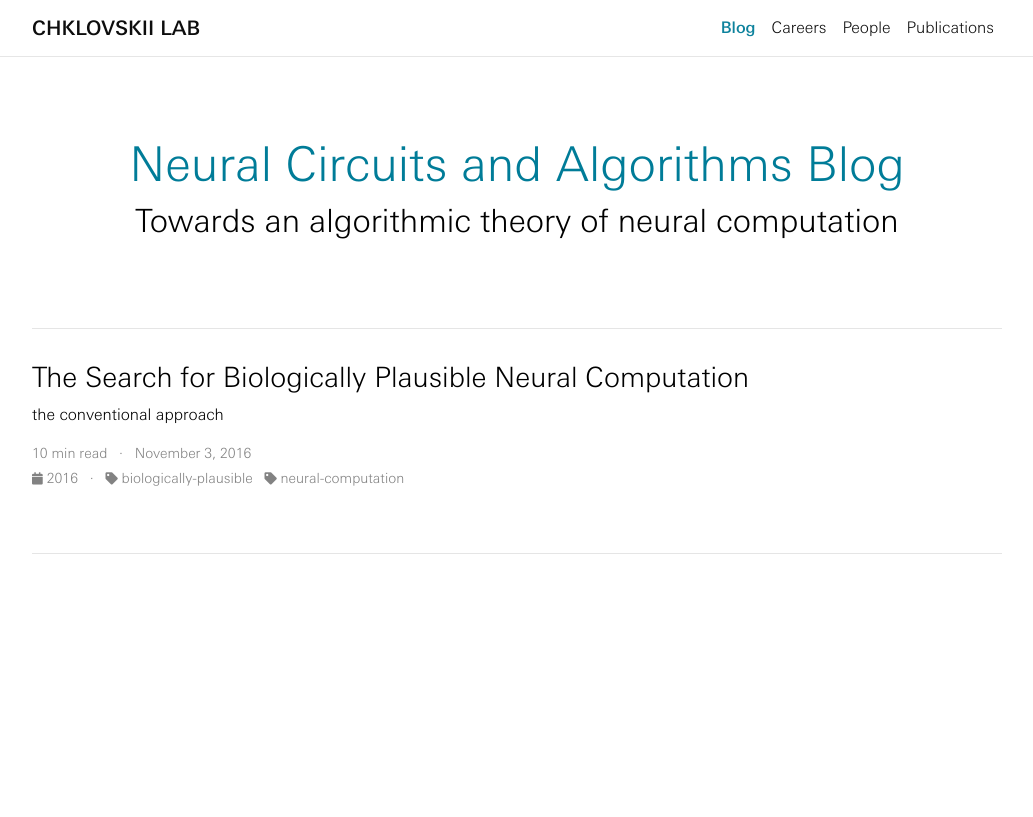
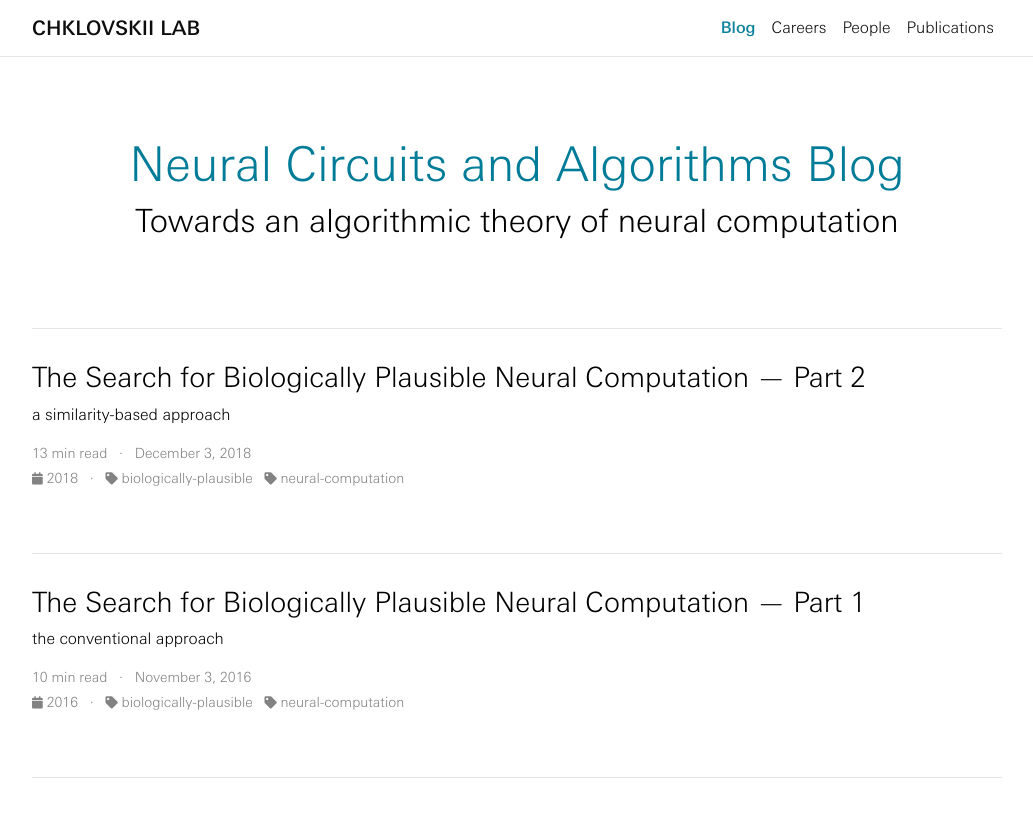
Before and after one commit to neural-circuits-and-algorithms/NCA-website, a Jekyll site: the page built from blog/index.html, in a window 1280 px wide. Shown: the top 817 px of the page, without its empty margins (123-1156 px from the left). Built offline with Jekyll 4.4.1, drawn with Linux system fonts in a browser that asks for light colours; nearby versions of some CDN libraries; the list of posts is cut into pages by our own code; comment, search, counter and statistics services are not loaded; a style sheet for code colours, icons or effects is not loaded; some of the changed lines change nothing that is shown.

Commit message:
blog post 2

```diff
--- a/_posts/2016-11-03-bio-conventional.md
+++ b/_posts/2016-11-03-bio-conventional.md
@@ -1,6 +1,6 @@
 ---
 layout: distill
-title: The Search for Biologically Plausible Neural Computation
+title: The Search for Biologically Plausible Neural Computation — Part 1
 description: the conventional approach
 date: 2016-11-03
 categories: biologically-plausible neural-computation
--- /dev/null
+++ b/_posts/2018-12-03-bio-conventional2.md
@@ -0,0 +1,169 @@
+---
+layout: distill
+title: The Search for Biologically Plausible Neural Computation — Part 2
+description: a similarity-based approach
+date: 2018-12-03
+categories: biologically-plausible neural-computation
+
+authors:
+  - name: Dmitri 'Mitya' Chklovskii
+    url: "https://scholar.google.com/citations?user=7Bgb5TUAAAAJ&hl=en"
+    affiliations:
+      name: Flatiron Institue
+  - name: Cengiz Pehlevan
+    url: "https://scholar.google.com/citations?user=veDLTPEAAAAJ"
+    affiliations:
+      name: Harvard University
+toc:
+  - name: Similarity-matching objective function
+  - name: Variable substitution trick
+  - name: Online algorithm and neural network
+  - name: Other similarity-based objectives and linear networks
+  - name: Nonnegative similarity-matching objective and a nonlinear network
+  - name: Similarity-based algorithms as general-purpose tools
+
+---
+This is the second post in a series reviewing recent progress in designing artificial neural networks (NNs) that resemble natural NNs not just superficially, but on a deeper, algorithmic level. In addition to serving as models of natural NNs, such networks can serve as general-purpose machine learning algorithms. Respecting biological constraints, viewed naively as a handicap in developing competitive general-purpose machine learning algorithms, can instead facilitate the development of artificial NNs by restricting the search space of possible algorithms.
+
+In the previous post, we focused on the constraints that must be met for an unsupervised algorithm to be biologically plausible. For an algorithm to be implementable as a NN, it must be formulated in the online setting. In the corresponding NN, synaptic weight updates must be local, i.e. depend on the activity of only two neurons that the synapse connects. Then, we demonstrated that deriving NNs for dimensionality reduction in a conventional way - by minimizing the reconstruction error - results in multi-neuron networks with biologically implausible non-local learning rules.
+
+In this post, we propose a different objective function which we term similarity matching. From this objective function, we derive an online algorithm implementable by a NN with local learning rules. Then, we introduce other similarity-based algorithms which include more biological features such as different neuron classes and nonlinear activation functions. Finally, we review similarity-matching algorithms with state-of-the-art performance.
+
+## Similarity-matching objective function
+
+We start by stating an objective function that will be used to derive NNs for linear dimensionality reduction. Let ${\bf x_t} \in R^n, t=1,…T$, be a set of data points (inputs) and ${\bf y_t} \in R^k, t=1,…T, (k<n)$ be their learned representation (outputs). The similarity of a pair of inputs, ${\bf x_t}$ and ${\bf x_t \'}$, can be defined as their dot-product, ${\bf x_t}$⊤${\bf x_t\'}$. Analogously, the similarity of a pair of outputs is {\bf y_t}⊤{\bf y_t}′. Similarity matching, as its name suggests, learns a representation where the similarity between each pair of outputs matches that of the corresponding inputs:
+
+$$
+\min_{ {\bf y}_1,\ldots,{\bf y}_T}  \frac{1}{T^2}  \sum_{t=1}^T  \sum_{t'=1}^T \left({\bf x}_t^\top {\bf x}_{t'} - {\bf y}_t^\top {\bf y}_{t'} \right)^2. \qquad\qquad (2.1)
+$$
+
+This offline objective function, previously employed for multidimensional scaling, is optimized by the projections of inputs onto the principal subspace of their covariance, i.e. performing PCA up to an orthogonal rotation. Moreover, (2.1) has no local minima other than the principal subspace solution.
+
+The similarity-matching objective (2.1) may seem like a strange choice for deriving an online algorithm implementable by a NN. In the online setting, inputs are streamed to the algorithm sequentially and each output must be computed before the ne${\bf x_t}$ input arrives. Yet, in (2.1), pairs of inputs and outputs from different time points interact with each other. In addition, whereas ${\bf x_t}$ and ${\bf y_t}$ could be interpreted as inputs and outputs to a network, unlike in the reconstruction approach (1.4), synaptic weights do not appear explicitly in (2.1).
+
+
+## Variable substitution trick
+Both of the above concerns can be resolved by a simple math trick akin to completing the square. We first focus on the cross-term in (2.1), which we call similarity alignment. By re-ordering the variables and introducing a new variable, ${\bf W} \in R^{k \times n}$, we obtain:
+
+$$
+- \frac{1}{T^2}\sum_{t=1}^T \sum_{t'=1}^T  {\bf y}_{t}^\top {\bf y}_{t'} {\bf x}_t^\top {\bf x}_{t'}= - \frac{1}{T^2}\sum_{t=1}^T  {\bf y}_{t}^\top  \left[ \sum_{t'=1}^T {\bf y}_{t'} {\bf x}_{t'}^\top \right ] {\bf x}_t
+$$
+
+$$
+\qquad \qquad \qquad \qquad\qquad  =   \min_{ {\bf W} \in \mathbb{R}^{k\times n}}  -\frac{2}{T} \sum_{t=1}^T{\bf y}_t^\top {\bf W} {\bf x}_t + {\rm Tr } {\bf W}^\top {\bf W}.\; (2.2)
+$$
+
+To prove the second identity, find optimal ${\bf W}$ by taking a derivative of the expression on the right with respect to ${\bf W}$ and setting it to zero, and then substitute the optimal ${\bf W}$ back into the expression. Similarly, for the quartic ${\bf y_t}$ term in (2.1):
+
+$$
+\frac{1}{T^2}\sum_{t=1}^T \sum_{t'=1}^T  {\bf y}_{t}^\top {\bf y}_{t'} {\bf y}_t^\top {\bf y}_{t'}= \frac{1}{T^2}\sum_{t=1}^T  {\bf y}_{t}^\top  \left[ \sum_{t'=1}^T {\bf y}_{t'} {\bf y}_{t'}^\top \right ] {\bf y}_t
+$$
+
+$$
+\qquad \qquad \qquad \qquad\qquad  =   \max_{ {\bf M} \in \mathbb{R}^{k\times k}}  \frac{2}{T} \sum_{t=1}^T{\bf y}_t^\top {\bf M} {\bf y}_t - {\rm Tr }  {\bf M}^\top {\bf M}.\quad(2.3)
+$$
+
+By substituting (2.2) and (2.3) into (2.1) we get:
+
+$$
+\min_{ {\bf W}\in \mathbb{R}^{k\times n}}\max_{ {\bf M}\in \mathbb{R}^{k\times k}}  \frac{1}{T} \sum_{t=1}^T \left[2 {\rm Tr}\left({\bf W}^\top{\bf W}\right) - {\rm Tr}\left({\bf M}^\top{\bf M}\right) +  \min_{ {\bf y}_t\in \mathbb{R}^{k\times 1}}  l_t({\bf W},{\bf M},{\bf y}_t)\right],\; (2.4)
+$$
+
+where
+
+$$
+l_t({\bf W},{\bf M},{\bf y}_t)=-4{\bf x}_t^\top{\bf W}{\bf y}_t + 2{\bf y}_t^\top{\bf M}{\bf y}_t.\qquad\qquad (2.5)
+$$
+
+In the resulting objective function, (2.4),(2.5), optimal outputs at different time steps can be computed independently, making the problem amenable to an online algorithm. The price paid for this simplification is the appearance of the minimax optimization problem in variables, ${\bf W}$ and ${\bf M}$. Minimization over  ${\bf W}$ aligns output channels with the greatest variance directions of the input and maximization over ${\bf M}$ diversifies the output channels. The competition between the two in a gradient descent/ascent algorithm results in the principal subspace projection which is the only stable fixed point of the corresponding dynamics.
+
+## Online algorithm and neural network
+Now, we are ready to derive an algorithm for optimizing (2.1) online. First, by minimizing (2.5) with respect to ${\bf y_t}$ while keeping ${\bf W}$ and $ {\bf M} $ fixed we get the dynamics for the output variables:
+
+$$
+\dot{\bf y}_t={\bf W} {\bf x}_t-{\bf M} {\bf y}_t.\qquad\qquad (2.6)
+$$
+
+To find ${\bf y_t}$ after the presentation of the corresponding input, ${\bf x_t}$, (2.6) is iterated until convergence.
+
+After the convergence of ${\bf y_t}$ we update ${\bf W}$ and $ {\bf M} $ by gradient descent of (2.2) and gradient ascent of (2.3) respectively:
+
+$$
+W_{ij} \leftarrow W_{ij} + \eta \left(y_i{\bf x_j}-{\bf W}_{ij}\right), \qquad   M_{ij} \leftarrow M_{ij} + \eta \left(y_iy_j-M_{ij}\right). \qquad (2.7)
+$$
+
+Algorithm (2.6),(2.7), first derived [here](https://www.researchgate.net/publication/273003026_A_HebbianAnti-Hebbian_Neural_Network_for_Linear_Subspace_Learning_A_Derivation_from_Multidimensional_Scaling_of_Streaming_Data), can be naturally implemented by a biologically plausible NN, Figure 1. Here, activity (firing rate) of the upstream neurons corresponds to input variables. Output variables are computed by the dynamics of activity (2.6) in a single layer of neurons. Variables ${\bf W}$ and $ {\bf M} $ are represented by the weights of synapses in feedforward and lateral connections respectively. The learning rules (2.7) are local, i.e. the weight update, ΔWij, for the synapse between jth input neuron and ith output neuron depends only on the activities, ${\bf x_j}$, of jth input neuron and, ${\bf y_i}$, of ith output neuron, and the synaptic weight. In neuroscience, learning rules (2.7) for ${\bf W}$ and ${\bf M}$ are called Hebbian and anti-Hebbian respectively.
+<div class="row mt-3">
+    <div class="col-sm mt-3 mt-md-0">
+        {% include figure.html path="assets/img/blog/bio2_Figure1.png" class="img-fluid rounded z-depth-1" %}
+    </div>
+</div>
+<div class="caption">
+    Figure 1: A Hebbian/Anti-Hebbian network derived from similarity matching.
+</div>
+
+To summarize, starting with the similarity-matching objective, we derived a Hebbian/anti-Hebbian NN for dimensionality reduction. The minimax objective can be viewed as a zero-sum game played by the weights of feedforward and lateral connections. This demonstrates that synapses with local updates can still collectively work together to optimize a global objective. A similar, although not identical, NN was proposed by Foldiak heuristically. The advantage of our normative approach is that the offline solution is known. Although no proof of convergence exists in the online setting, algorithm (2.6),(2.7) performs well in practice.
+
+## Other similarity-based objectives and linear networks
+We used the same framework to derive NNs for other computational tasks and incorporating more biological features. As the algorithm (2.6),(2.7) and the NN in Figure 1 were derived from the similarity-matching objective (2.1), they project data onto the principal subspace but do not necessarily recover principal components per se. To derive PCA algorithms we modified the objective function (2.1), [here](https://arxiv.org/abs/1511.09468) and (here)[https://arxiv.org/abs/1810.06966], to encourage orthogonality of ${\bf W}$. Such algorithms are implemented by NNs of the same architecture as in Figure 1 but with slightly different learning rules.
+
+Although the similarity-matching NN in Figure 1 relies on biologically plausible local learning rules, it lacks biological realism in several other ways. For example, computing output requires recurrent activity that must settle faster than the time scale of the input variation, which is unlikely in biology. To respect this biological constraint, [we modified](https://arxiv.org/abs/1810.06966) the dimensionality reduction algorithm to avoid recurrency.
+
+Another non-biological feature of the NN in Figure 1 is that the output neurons compete with each other by communicating via lateral connections. In biology, such interactions are not direct but mediated by interneurons. To reflect these observations, we modified the objective function by introducing a whitening constraint:
+
+$$
+\min_{ {\bf y}_1,\ldots,{\bf y}_T}  - \frac{1}{T^2}\sum_{t=1}^T \sum_{t'=1}^T  {\bf y}_{t}^\top {\bf y}_{t'} {\bf x}_t^\top {\bf x}_{t'}, \qquad {\rm s.t.} \quad \frac 1T \sum_{t=1}^T {\bf y}_t {\bf y}_t^\top = {\bf I}_k, \qquad (2.8)
+$$
+
+where Ik is the k-by-k identity matrix. Then, by representing the whitening constraint using Lagrange relaxation, we derived NNs where interneurons appear naturally - their activity is modeled by the Lagrange multipliers, z⊤tzt′ (Figure 2):
+
+$$
+\min_{ {\bf y}_1,\ldots,{\bf y}_T} \max_{ {\bf z}_1,\ldots,{\bf z}_T } - \frac{1}{T^2}\sum_{t=1}^T \sum_{t'=1}^T  {\bf y}_{t}^\top {\bf y}_{t'} {\bf x}_t^\top {\bf x}_{t'} + \frac{1}{T^2}\sum_{t=1}^T \sum_{t'=1}^T  {\bf z}_{t}^\top {\bf z}_{t'} \left({\bf y}_{t}^\top {\bf y}_{t'} -\delta_{t,t'}\right). \; (2.9)
+$$
+
+Notice how (2.9) contains the y-z similarity-alignment term similar to (2.2). We can now derive learning rules for the y-z connections using the variable substitution trick, leading to the network in Figure 2. For details of this and other NN derivations, see [here](http://papers.nips.cc/paper/5885-a-normative-theory-of-adaptive-dimensionality-reduction-in-neural-networks).
+
+<div class="row mt-3">
+    <div class="col-sm mt-3 mt-md-0">
+        {% include figure.html path="assets/img/blog/bio2_Figure2.png" class="img-fluid rounded z-depth-1" %}
+    </div>
+</div>
+<div class="caption">
+    Figure 2: A biologically-plausible NN for whitening inputs, derived from a constrained similarity-alignment cost function.
+</div>
+
+## Nonnegative similarity-matching objective and a nonlinear network
+
+So far, we considered similarity-based NNs with linear neurons. However, biological neurons are not linear and many interesting computations require nonlinearity. A resolution to this discrepancy was suggested by the observation that the output of biological neurons is nonnegative (firing rate cannot be below zero). Hence, we modified the optimization problem by requiring that the output of the similarity-matching cost function (2.1) is nonnegative:
+
+$$
+\min_{ {\bf y}_1,\ldots,{\bf y}_T \geq 0}  \frac{1}{T^2}  \sum_{t=1}^T  \sum_{t'=1}^T \left({\bf x}_t^\top {\bf x}_{t'} - {\bf y}_t^\top {\bf y}_{t'} \right)^2. \qquad\qquad (2.10)
+$$
+
+Solutions of the optimization problem (2.10) are very different from PCA: They can cluster well-segregated data and extract sparse features from data. Understanding the nature of these solutions will be the topic of the next. post. For now, we note that (2.10) can be solved by the same online algorithm as (2.1) except that the output variables are projected onto the nonnegative domain. Such algorithm maps onto the same network as Figure 1 but with rectifying neurons (ReLUs), Figure 3A.
+
+<div class="row mt-3">
+    <div class="col-sm mt-3 mt-md-0">
+        {% include figure.html path="assets/img/blog/bio2_Figure3.png" class="img-fluid rounded z-depth-1" %}
+    </div>
+</div>
+<div class="caption">
+    Figure 3: A) A nonlinear Hebbian/Anti-Hebbian network derived from nonnegative similarity matching. B) Stacked network for NICA. NSM - nonnegative similarity-matching.
+</div>
+
+Another problem solved by similarity-based networks is the nonnegative independent component analysis (NICA) which can be used for blind source separation. The problem is to recover independent and nonnegative sources from observing only their linear mixture. [Plumbley](https://www.researchgate.net/publication/3342750_Conditions_for_nonnegative_independent_component_analysis) showed that NICA can be solved in two steps, Figure 4. First, whiten the data to obtain an orthogonal rotation of the sources. Second, find an orthogonal rotation of the whitened sources that yields a nonnegative output, Figure 4. The first step can be implemented by the whitening network in Figure 2. The second step can be implemented by the nonnegative similarity-matching network, Figure 3A, because an orthogonal rotation does not affect dot-product similarities. Therefore, NICA is solved by stacking the whitening and the nonnegative similarity-matching networks, Figure 3B.
+
+<div class="row mt-3">
+    <div class="col-sm mt-3 mt-md-0">
+        {% include figure.html path="assets/img/blog/bio2_Figure4.png" class="img-fluid rounded z-depth-1" %}
+    </div>
+</div>
+<div class="caption">
+    Figure 4: Illustration of the nonnegative independent component analysis algorithm. Two source channels (left) are linearly transformed to a two-dimensional mixture, which are the inputs to the algorithm (middle). Whitening (right) yields an orthogonal rotation of the sources. Sources are then recovered by solving the nonnegative similarity-matching problem. Green and red plus signs track two source vectors across mixing and whitening stag
+</div>
+
+## Similarity-based algorithms as general-purpose tools
+
+While the derivation of the similarity-matching algorithm was motivated by constraints imposed by biology, the resulting algorithm performs well on large-scale data. A recent paper introduced an efficient modification of the similarity-matching algorithm and demonstrated its competitiveness with the state-of-the-art principal subspace projection algorithms in both processing speed and convergence rate. A package with implementations of these algorithms is [here](https://github.com/flatironinstitute/online_psp) and [here](https://github.com/flatironinstitute/online_psp_matlab).
+
+In this blog post, we introduced linear and non-linear similarity-matching NNs that can serve as models of biological NNs and as general-purpose machine-learning tools. In the ne${\bf x_t}$ post, we will discuss the nature of the solutions to nonnegative similarity-based networks.
```
Also changed, not shown: assets/img/blog/bio2_Figure1.png (added), assets/img/blog/bio2_Figure2.png (added), assets/img/blog/bio2_Figure3.png (added), assets/img/blog/bio2_Figure4.png (added).
